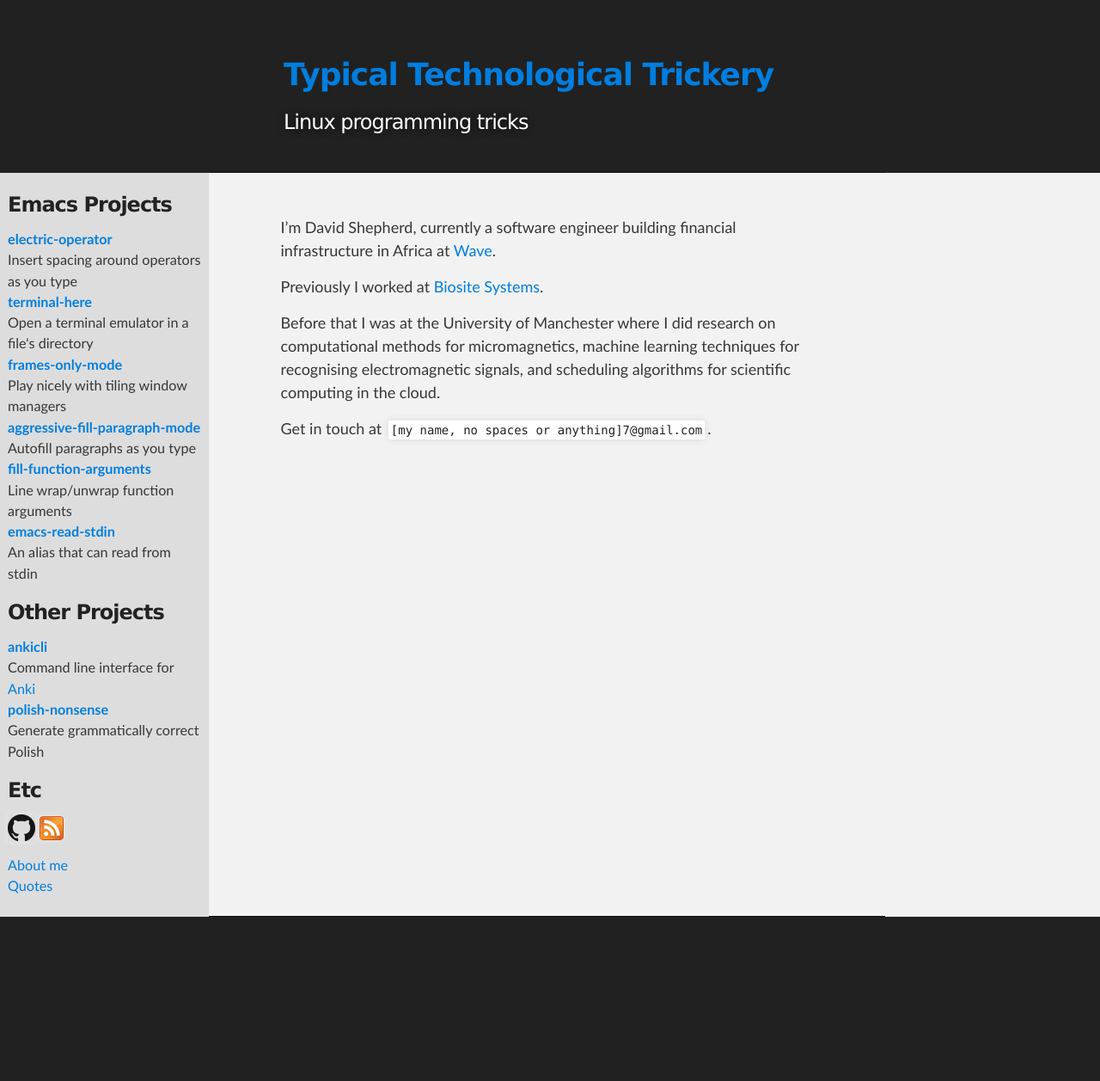
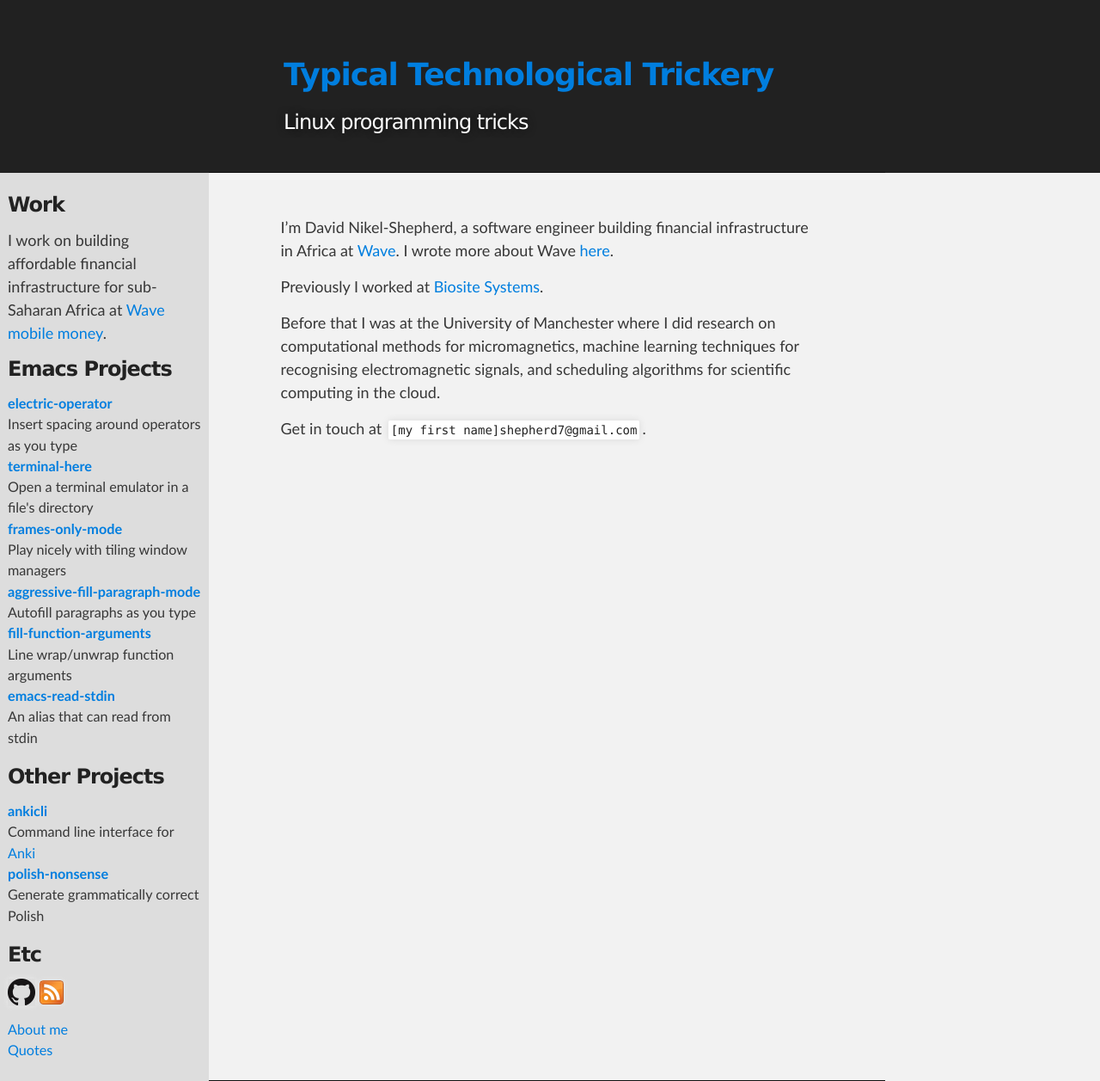
Before and after one commit to davidshepherd7/blog, a Jekyll site: the page built from about.md, in a window 1280 px wide. Shown: the whole page at 86% size. Built offline with Jekyll 4.4.1, drawn with Linux system fonts in a browser that asks for light colours; before the commit the page ends 1066 px from its top, so only the background shows below that.

Commit message:
Better recruitment spam :p

```diff
--- a/_layouts/default.html
+++ b/_layouts/default.html
@@ -43,6 +43,12 @@
         <div class="flex-dummy"></div>
 
         <nav>
+            <h3> Work </h3>
+
+            I work on building affordable financial infrastructure for
+            sub-Saharan Africa at <a href="https://www.wave.com/en/">Wave mobile
+            money</a>.
+
             <h3> Emacs Projects </h3>
             <ul class="projects-list">
                 <li class="project">
--- a/about.md
+++ b/about.md
@@ -3,7 +3,9 @@ layout: default
 title:  "About me"
 ---
 
-I'm David Shepherd, currently a software engineer building financial infrastructure in Africa at [Wave](http://wave.com/en).
+I'm David Nikel-Shepherd, a software engineer building financial infrastructure
+in Africa at [Wave](http://wave.com/en). I wrote more about Wave
+[here](http://techtrickery.com/writing-about-my-job.html).
 
 Previously I worked at [Biosite Systems](http://www.biositesystems.co.uk/).
 
@@ -12,4 +14,4 @@ computational methods for micromagnetics, machine learning techniques for
 recognising electromagnetic signals, and scheduling algorithms for scientific
 computing in the cloud.
 
-Get in touch at `[my name, no spaces or anything]7@gmail.com`.
+Get in touch at `[my first name]shepherd7@gmail.com`.
```
